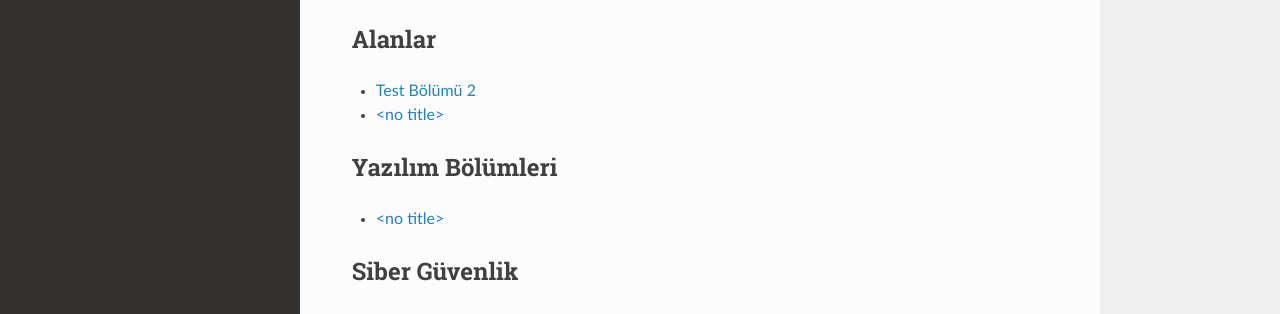
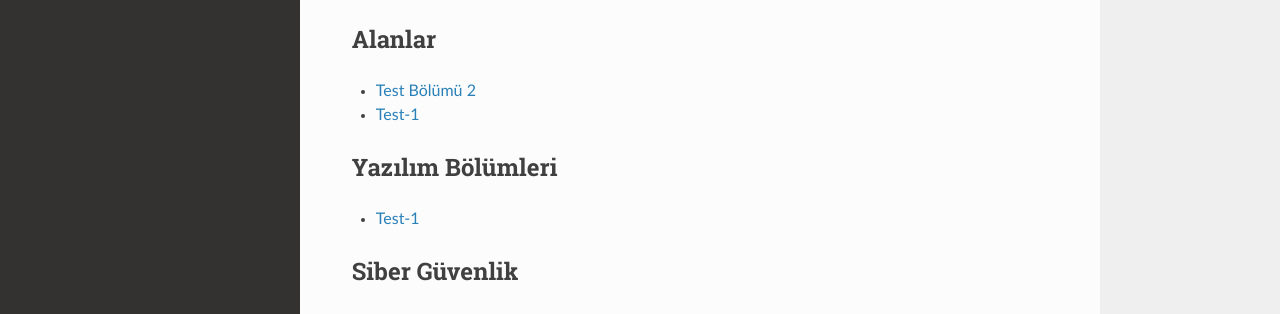
Before and after one commit to courselora/courselora_project, a Sphinx documentation site: the page built from docs/source/index.rst, in a window 1280 px wide and 1090 px high. Shown: the part 566-880 px from the top of the window. Built offline with Sphinx 7.4.7 and the Read the Docs theme 2.0.0, drawn with Linux system fonts in a browser that asks for light colours; pages that are not in the unit, such as notebooks, are missing from menus.

Commit message:
Update index.rst

```diff
--- a/docs/source/javascript/index.rst
+++ b/docs/source/javascript/index.rst
@@ -1 +1,4 @@
-a
+Test-1
+-------
+
+Test-1
```
